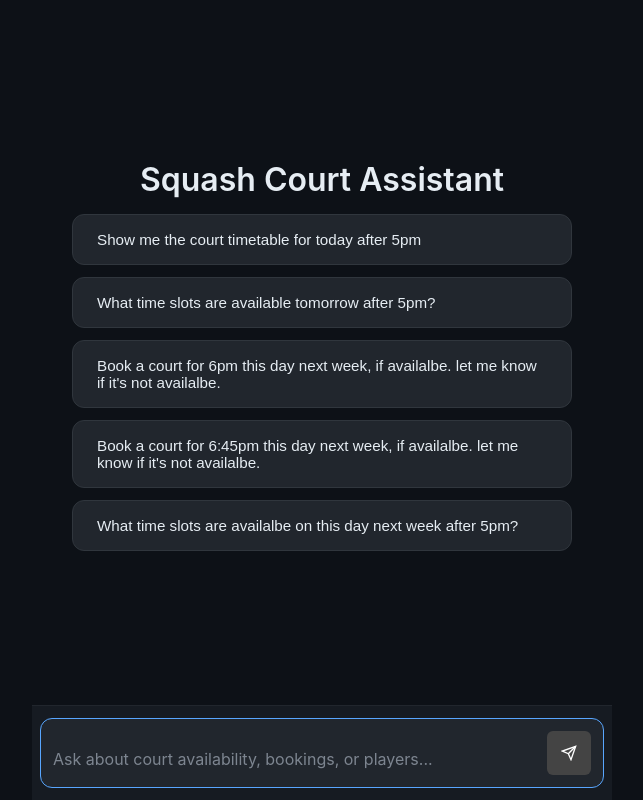
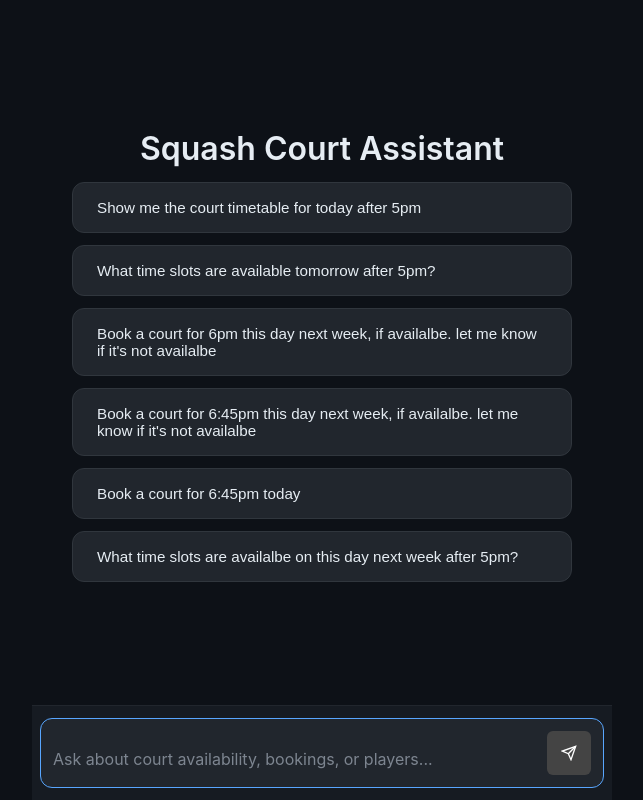
Before and after one commit to reeawnc/clubmanager-booking, a Vue app in the folder Bookings/: page / in a window 1280 px wide. Shown: the whole page, without its empty margins (318-961 px from the left). Built offline with nearby package versions, Linux system fonts and the light colour scheme.

Commit message:
Update ChatView.vue

```diff
--- a/Bookings/src/views/ChatView.vue
+++ b/Bookings/src/views/ChatView.vue
@@ -97,14 +97,18 @@ const quickPrompts = [
   },
   {
     id: 3,
-    text: "Book a court for 6pm this day next week, if availalbe. let me know if it's not availalbe."
+    text: "Book a court for 6pm this day next week, if availalbe. let me know if it's not availalbe"
   },
   {
     id: 4,
-    text: "Book a court for 6:45pm this day next week, if availalbe. let me know if it's not availalbe."
+    text: "Book a court for 6:45pm this day next week, if availalbe. let me know if it's not availalbe"
   },
   {
     id: 5,
+    text: "Book a court for 6:45pm today"
+  },
+  {
+    id: 6,
     text: "What time slots are availalbe on this day next week after 5pm?"
   }
 ]
```
